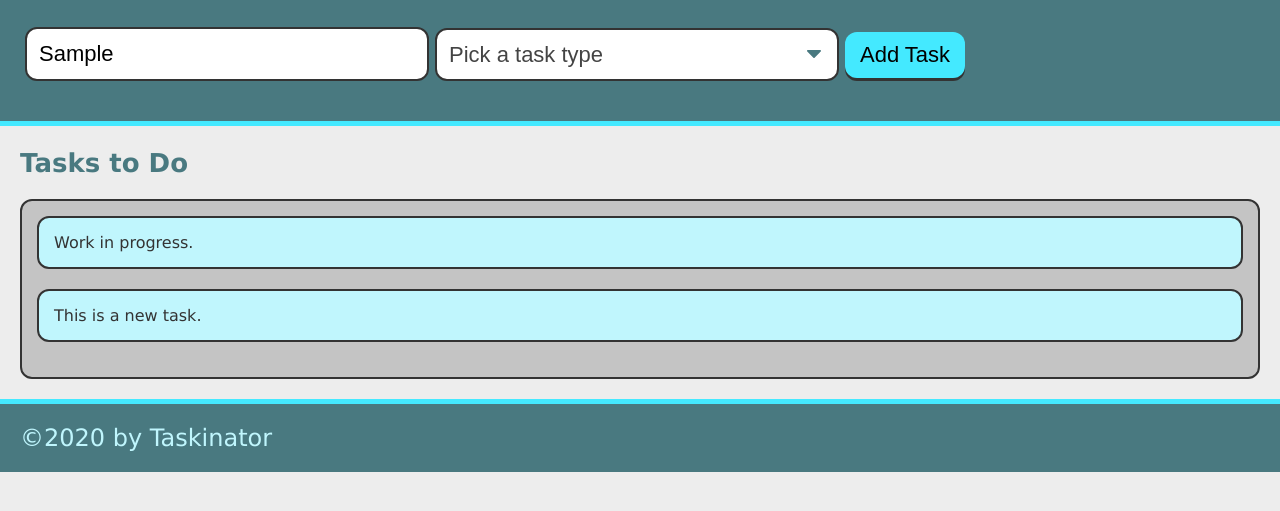
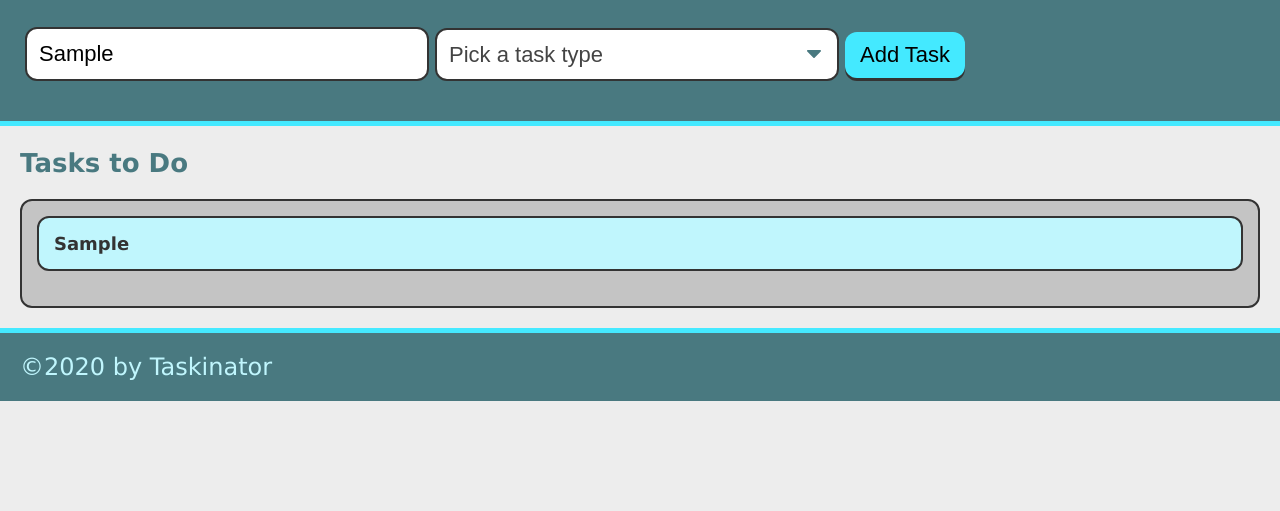
Before and after one commit to aelisker/taskinator, a plain HTML site: page index.html in a window 1280 px wide. Both pictures are taken after typing "Sample" into the empty fields and a click on the button "Add Task". Shown: the part 115-626 px from the top of the page. Drawn offline with Linux system fonts and the light colour scheme.

Commit message:
task type now working

```diff
--- a/assets/js/script.js
+++ b/assets/js/script.js
@@ -1,18 +1,36 @@
-var formE1 = document.querySelector("#task-form");
-var tasksToDoEd1 = document.querySelector("#tasks-to-do");
+var formEl = document.querySelector("#task-form");
+var tasksToDoEl = document.querySelector("#tasks-to-do");
 
 var createTaskHandler = function(event) {
 
     event.preventDefault();
     console.log(event);
 
-    var listItemE1 = document.createElement("li");
-    listItemE1.className = "task-item";
-    listItemE1.textContent = "This is a new task.";
-    tasksToDoEd1.appendChild(listItemE1);
+    //get value of input field when submit is hit
+    var taskNameInput = document.querySelector("input[name='task-name']").value;
+    console.log(taskNameInput);
+
+    var taskTypeInput = document.querySelector("select[name='task-type']").value;
+    console.log(taskTypeInput);
+
+    // create list item
+    var listItemEl = document.createElement("li");
+    listItemEl.className = "task-item";
+
+    // create div to hold task info and add to list item
+    var taskInfoEl = document.createElement("div");
+    // give it a class name
+    taskInfoEl.className = "task-info";
+    // add HTML content to div
+    taskInfoEl.innerHTML = "<h3 class='task-name'>" + taskNameInput + "</h3><span class='task-type'>" + taskTypeInput + "</span>";
+
+    listItemEl.appendChild(taskInfoEl);
+
+    // add entire list item to list
+    tasksToDoEl.appendChild(listItemEl);
 };
 
-formE1.addEventListener("submit", createTaskHandler);
+formEl.addEventListener("submit", createTaskHandler);
 
 // console.log(buttonEl);
 
--- a/index.html
+++ b/index.html
@@ -32,7 +32,7 @@
         <section class="task-list-wrapper">
             <h2 class="list-title">Tasks to Do</h2>
             <ul id="tasks-to-do" class="task-list">
-                <li class="task-item">Work in progress.</li>
+
             </ul>
         </section>
     </main>
```
